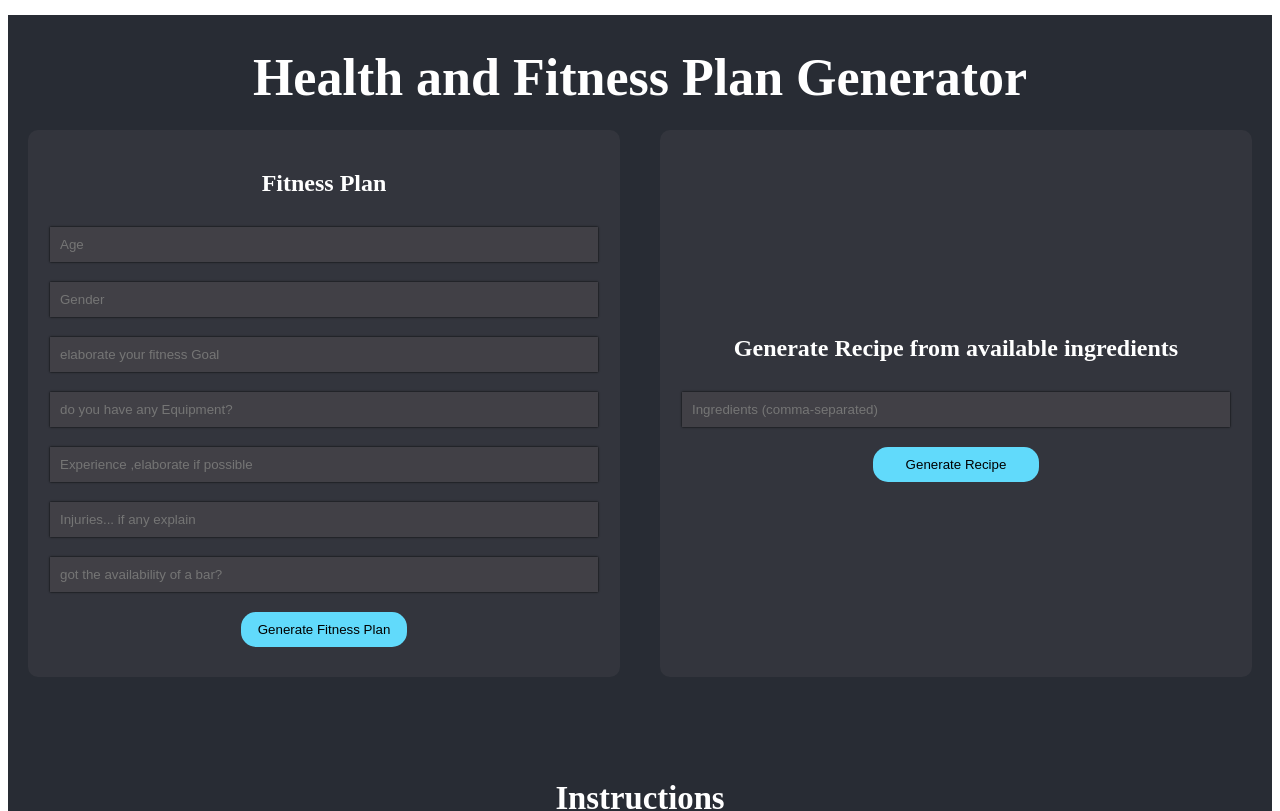
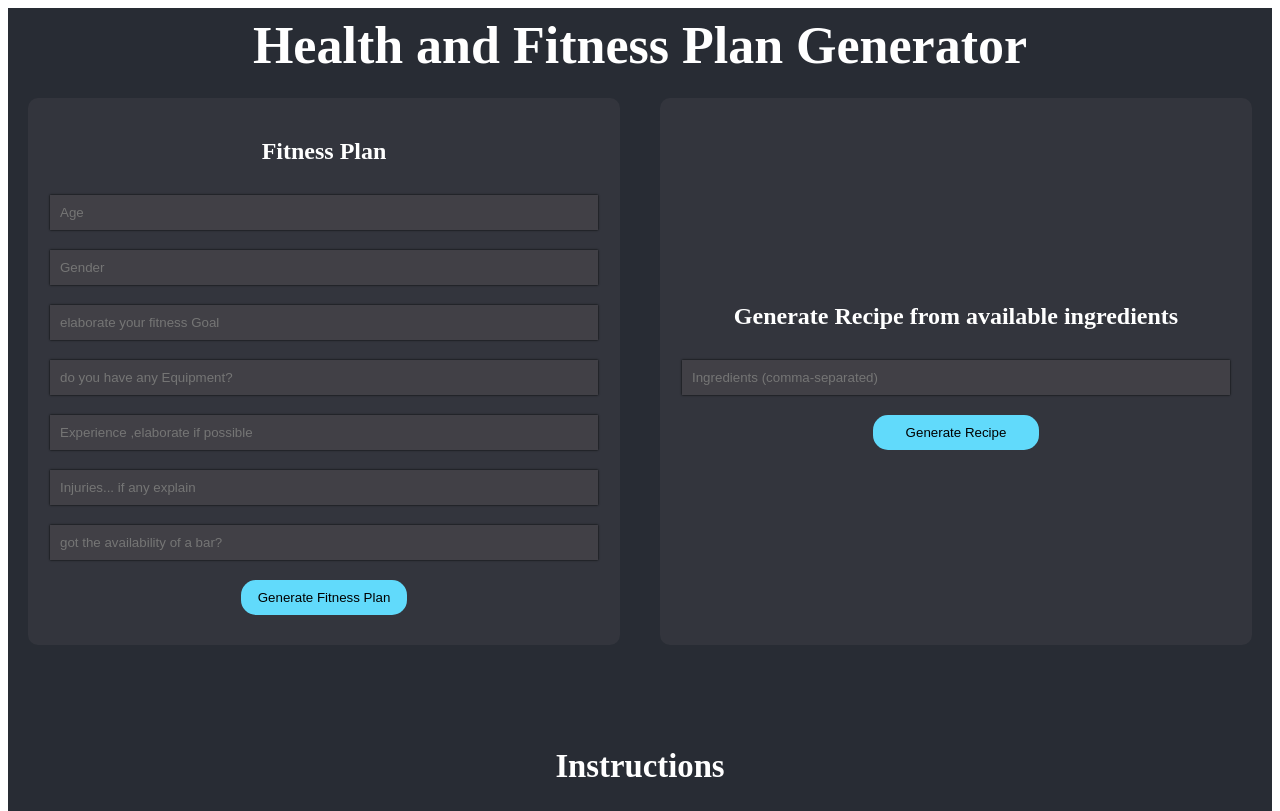
Before and after one commit to abhishekchukka/fitness-generator, a React (Create React App) app: page / in a window 1280 px wide. Shown: the top 811 px of the page. Built offline with nearby package versions, Linux system fonts and the light colour scheme.

Commit message:
Update App.css

```diff
--- a/src/App.css
+++ b/src/App.css
@@ -3,7 +3,7 @@
 }
 
 .App-header {
-  margin-top:15px;
+  padding-top:15px;
   background-color: #282c34;
   height: 45px;
   color: white;
```
